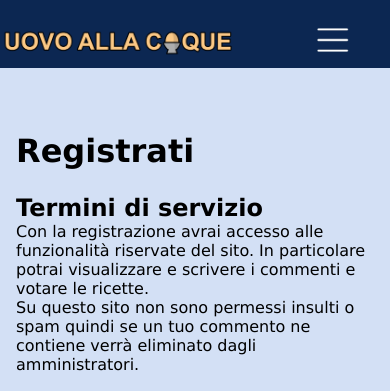
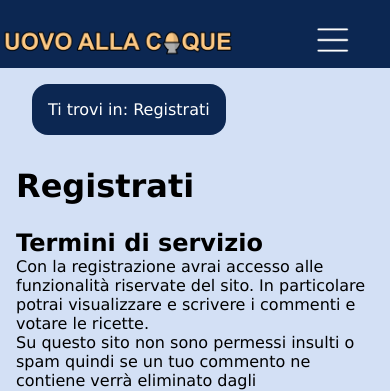
Before and after one commit to RiccardoAgatea/uovoallacoque, a PHP site: page /php/signup.php in a window 390 px wide. Shown: the top 391 px of the page. Run offline with PHP 8.4, Linux system fonts and the light colour scheme.

Commit message:
messo breadcrumb anche nel mobile

```diff
--- a/styles/screen.css
+++ b/styles/screen.css
@@ -211,6 +211,7 @@ ul{
     -moz-border-radius:1em;
     border-radius: 1em;
     padding: 1em;
+    white-space: nowrap;
 
 }
 #header{
@@ -702,7 +703,7 @@ ul{
     #header {
         display: flex;
         flex-direction: row;
-        flex-wrap: nowrap;
+        flex-wrap: wrap;
         align-items: center;
         justify-content: space-between;
     }
@@ -723,7 +724,8 @@ ul{
     }
 
     #breadcrumb {
-        display: none;
+        display: block;
+        width: 100%;
     }
     #lista_accesso{
         display: flex;
```
